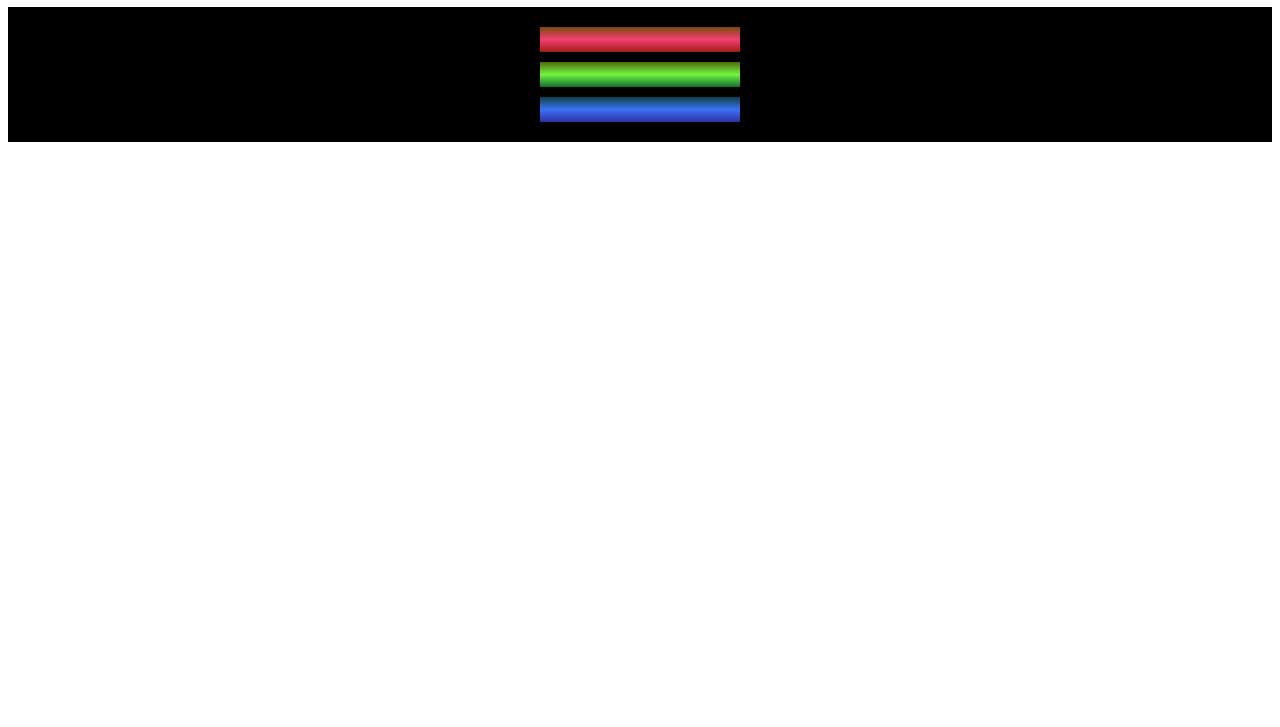
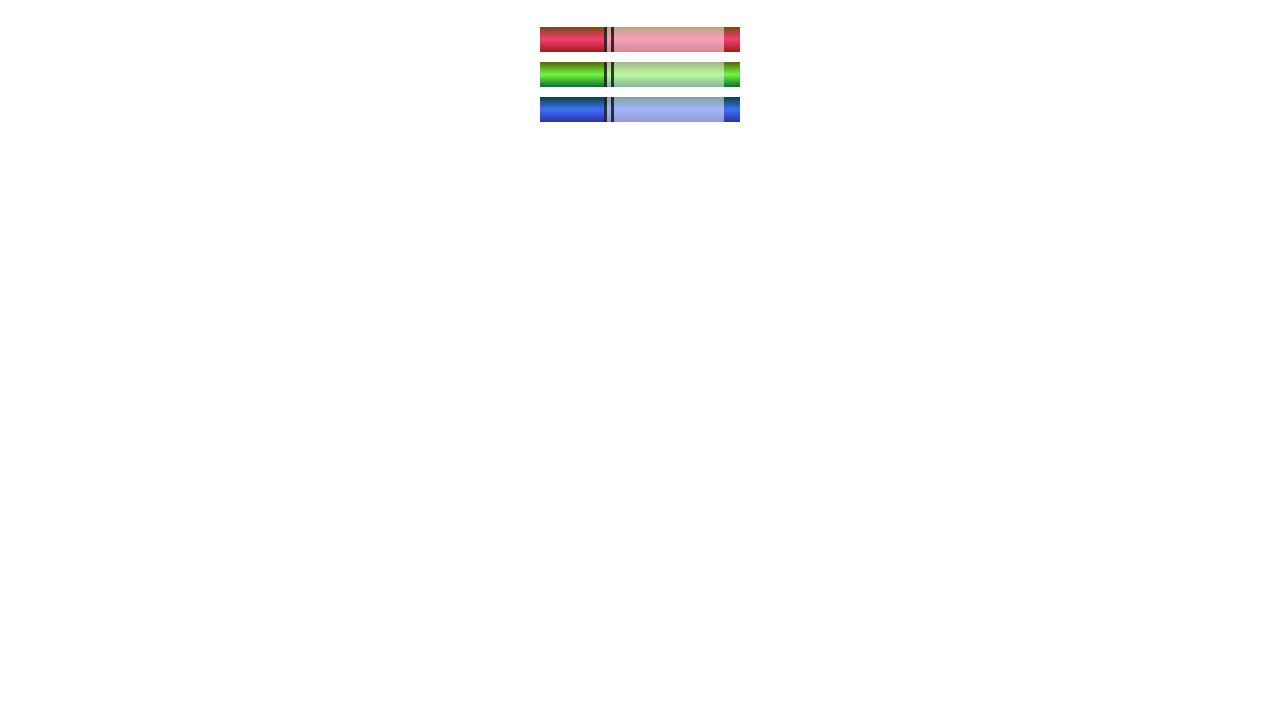
Before and after one commit to danielelli/fcc-css-markers, a plain HTML site: page index.html in a window 1280 px wide. Shown: the part 73-800 px from the top of the page. Drawn offline with Linux system fonts and the light colour scheme.

Commit message:
feat: Create sleeves for each marker element

```diff
--- a/index.html
+++ b/index.html
@@ -9,9 +9,18 @@
 <body>
     <h1>CSS Color Markers</h1>
     <div class="container">
-        <div class="marker red"></div>
-        <div class="marker two"></div>
-        <div class="marker three"></div>
+        <div class="marker red">
+            <div class="cap"></div>
+            <div class="sleeve"></div>
+        </div>
+        <div class="marker two">
+            <div class="cap"></div>
+            <div class="sleeve"></div>
+        </div>
+        <div class="marker three">
+            <div class="cap"></div>
+            <div class="sleeve"></div>
+        </div>
     </div>
 </body>
 </html>
--- a/style.css
+++ b/style.css
@@ -3,7 +3,7 @@ h1 {
 }
 
 .container {
-    background-color: rgb(0, 0, 0);
+    background-color: rgb(255, 255, 255);
     padding: 10px 0;
 }
 
@@ -11,6 +11,22 @@ h1 {
     width: 200px;
     height: 25px;
     margin: 10px auto;
+}
+
+.cap {
+    width: 60px;
+    height: 25px;
+}
+
+.sleeve {
+    width: 110px;
+    height: 25px;
+    background-color: rgba(255, 255, 255, 0.5);
+    border-left: 10px double rgba(0, 0, 0, 0.75);
+}
+
+.cap, .sleeve {
+    display: inline-block;
 }
 
 .red {
```
